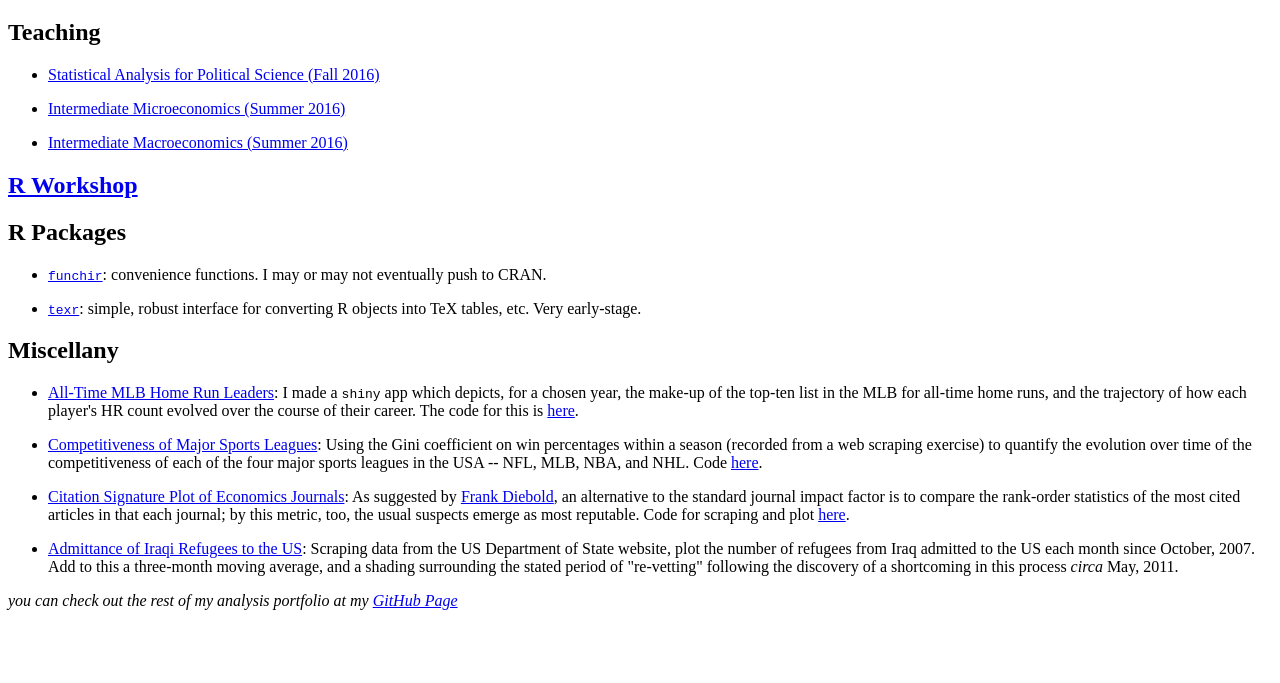
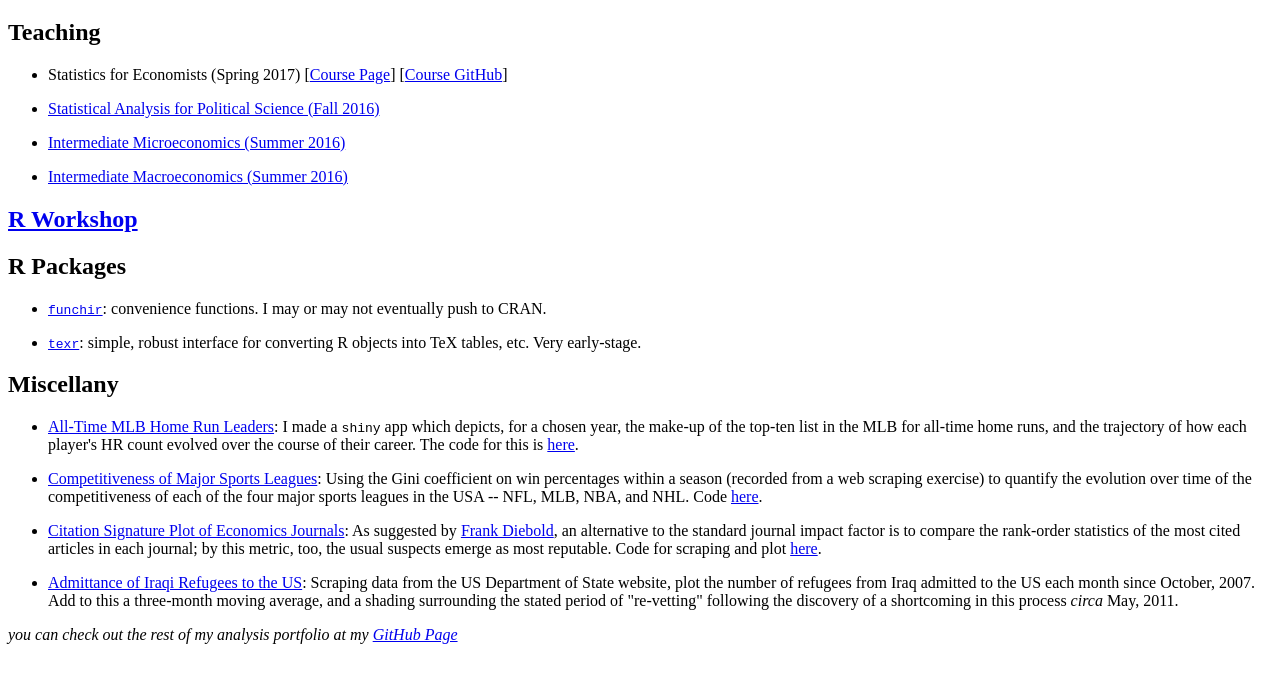
Before and after one commit to MichaelChirico/MichaelChirico.github.io, a plain HTML site: page index.html in a window 1280 px wide. Shown: the part 61-744 px from the top of the page. Drawn offline with Linux system fonts and the light colour scheme.

Commit message:
site update to include current teaching; fix typo

```diff
--- a/index.html
+++ b/index.html
@@ -13,6 +13,7 @@
 </div>
 <h2 id="teaching">Teaching</h2>
 <ul>
+<li><p>Statistics for Economists (Spring 2017) [<a href="http://ditraglia.com/Econ103Public/">Course Page</a>] [<a href="https://github.com/fditraglia/Econ103Public">Course GitHub</a>]</p></li>
 <li><p><a href="upenn/psci692/course_page.html">Statistical Analysis for Political Science (Fall 2016)</a></p></li>
 <li><p><a href="xian/micro/course_page.html">Intermediate Microeconomics (Summer 2016)</a></p></li>
 <li><p><a href="xian/macro/course_page.html">Intermediate Macroeconomics (Summer 2016)</a></p></li>
@@ -27,7 +28,7 @@
 <ul>
 <li><p><a href="https://michaelchirico.shinyapps.io/home_runs/">All-Time MLB Home Run Leaders</a>: I made a <code>shiny</code> app which depicts, for a chosen year, the make-up of the top-ten list in the MLB for all-time home runs, and the trajectory of how each player's HR count evolved over the course of their career. The code for this is <a href="https://github.com/MichaelChirico/assorted_code/tree/master/home_runs">here</a>.</p></li>
 <li><p><a href="http://imgur.com/dy8ym3Y">Competitiveness of Major Sports Leagues</a>: Using the Gini coefficient on win percentages within a season (recorded from a web scraping exercise) to quantify the evolution over time of the competitiveness of each of the four major sports leagues in the USA -- NFL, MLB, NBA, and NHL. Code <a href="https://github.com/MichaelChirico/assorted_code/blob/master/sports_gini.R">here</a>.</p></li>
-<li><p><a href="http://imgur.com/uHTa4sG">Citation Signature Plot of Economics Journals</a>: As suggested by <a href="http://fxdiebold.blogspot.com/2016/09/inane-journal-impact-factors.html">Frank Diebold</a>, an alternative to the standard journal impact factor is to compare the rank-order statistics of the most cited articles in that each journal; by this metric, too, the usual suspects emerge as most reputable. Code for scraping and plot <a href="https://github.com/MichaelChirico/assorted_code/blob/master/econ_journal_csp.R">here</a>.</p></li>
+<li><p><a href="http://imgur.com/uHTa4sG">Citation Signature Plot of Economics Journals</a>: As suggested by <a href="http://fxdiebold.blogspot.com/2016/09/inane-journal-impact-factors.html">Frank Diebold</a>, an alternative to the standard journal impact factor is to compare the rank-order statistics of the most cited articles in each journal; by this metric, too, the usual suspects emerge as most reputable. Code for scraping and plot <a href="https://github.com/MichaelChirico/assorted_code/blob/master/econ_journal_csp.R">here</a>.</p></li>
 <li><p><a href="http://imgur.com/YyW97yZ">Admittance of Iraqi Refugees to the US</a>: Scraping data from the US Department of State website, plot the number of refugees from Iraq admitted to the US each month since October, 2007. Add to this a three-month moving average, and a shading surrounding the stated period of &quot;re-vetting&quot; following the discovery of a shortcoming in this process <em>circa</em> May, 2011.</p></li>
 </ul>
 <p><em>you can check out the rest of my analysis portfolio at my <a href="https://github.com/MichaelChirico">GitHub Page</a></em></p>
```
Also changed, not shown: 2 other files.
